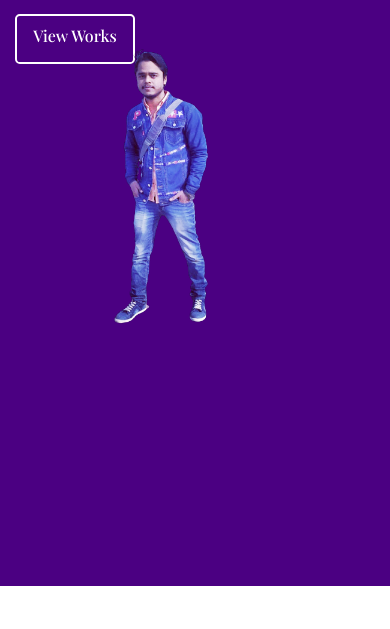
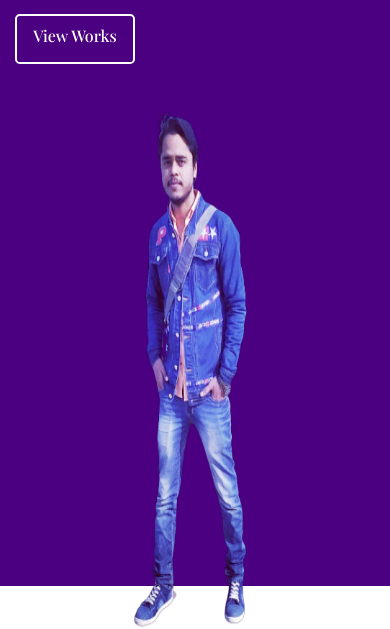
Before and after one commit to khabaitech/portfolio, a plain HTML site: page index.html in a window 390 px wide. Shown: the part 230-859 px from the top of the page. Drawn offline with nearby package versions, Linux system fonts and the light colour scheme.

Commit message:
Update style.css

```diff
--- a/style.css
+++ b/style.css
@@ -239,11 +239,7 @@ footer h3{
 	#home h2{
 		font-size: 30px !important;
 	}
-	#home img{
-		height: 293px !important;
-		width: 300px;
-		margin-top:-20px;
-	}
+
 	#home .btn{
 		margin-top: 10px;
 		height: 50px;
```
